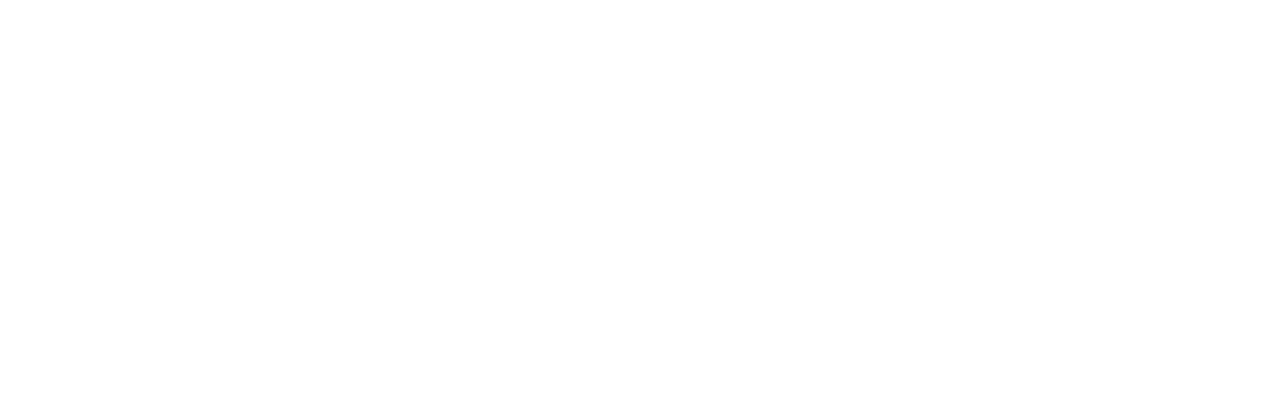
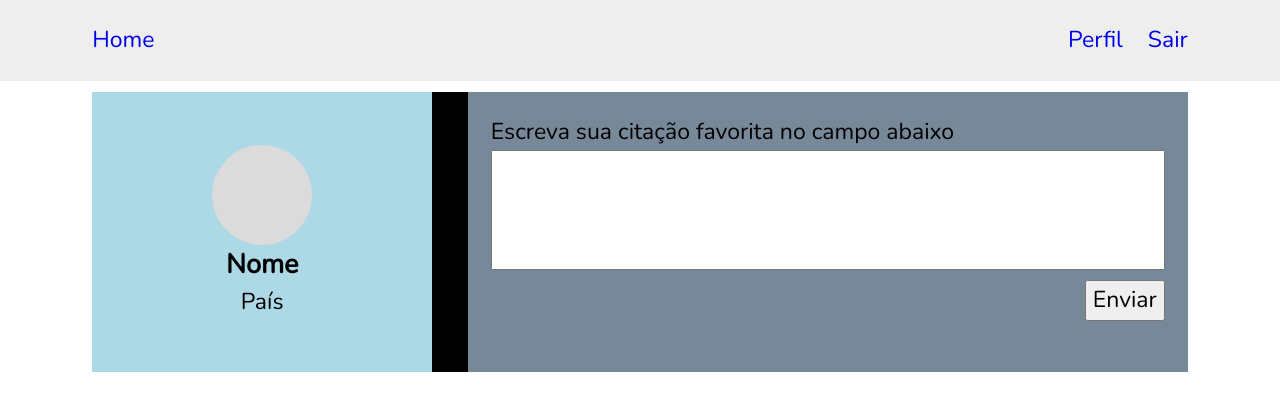
Before and after one commit to m-rcussilva/quotes, a React (Create React App) app: page /home in a window 1280 px wide. Before the commit this address had no page. Shown: the top 410 px of the page. Built offline with nearby package versions, Linux system fonts and the light colour scheme.

Commit message:
criando a Home page

```diff
--- /dev/null
+++ b/src/components/FeedContainer/FeedContainer.css
@@ -0,0 +1,18 @@
+.FeedContainer {
+    background-color: lightslategray;
+    padding: 1em;
+    width: 720px;
+    max-width: 722px;
+}
+
+.FeedContainer-textarea {
+    width: 100%;
+    height: 120px;
+    resize: none;
+    padding: 0.5em 1em;
+}
+
+.FeedContainer-btn {
+    float: right;
+    cursor: pointer;
+}
--- /dev/null
+++ b/src/components/FeedContainer/FeedContainer.js
@@ -0,0 +1,17 @@
+import "./FeedContainer.css";
+
+const FeedContainer = () => {
+    return (
+        <div className="FeedContainer">
+            <div>
+                <p>Escreva sua citação favorita no campo abaixo</p>
+            </div>
+            <textarea className="FeedContainer-textarea"></textarea>
+            <div className="FeedContainer-ctn-btn">
+                <button className="FeedContainer-btn">Enviar</button>
+            </div>
+        </div>
+    );
+};
+
+export default FeedContainer;
--- /dev/null
+++ b/src/components/Nav/Nav.css
@@ -0,0 +1,22 @@
+.Nav {
+    display: flex;
+    align-items: center;
+    justify-content: space-between;
+    padding: 1em 4em;
+    background-color: #eee;
+    position: fixed;
+    width: 100%;
+    top: 0;
+    left: 0;
+    right: 0;
+    z-index: 1;
+}
+
+.Nav-links-container {
+    display: flex;
+    gap: 25px;
+}
+
+.Nav-link {
+    text-decoration: none;
+}
--- /dev/null
+++ b/src/components/Nav/Nav.js
@@ -0,0 +1,23 @@
+import { Link } from "react-router-dom";
+import "./Nav.css";
+
+const Nav = () => {
+    return (
+        <nav className="Nav">
+            <Link to="/home" className="Nav-link">
+                Home
+            </Link>
+
+            <div className="Nav-links-container">
+                <Link to="/profile" className="Nav-link">
+                    Perfil
+                </Link>
+                <Link to="" className="Nav-link">
+                    Sair
+                </Link>
+            </div>
+        </nav>
+    );
+};
+
+export default Nav;
--- /dev/null
+++ b/src/components/Sidebar/Sidebar.css
@@ -0,0 +1,17 @@
+.Sidebar {
+    background-color: lightblue;
+    width: 340px;
+    max-width: 360px;
+    padding: 1em;
+    display: flex;
+    align-items: center;
+    justify-content: center;
+    text-align: center;
+    height: 280px;
+}
+
+.Sidebar-profile-img {
+    width: 100px;
+    height: 100px;
+    border-radius: 50%;
+}
--- /dev/null
+++ b/src/components/Sidebar/Sidebar.js
@@ -0,0 +1,17 @@
+import "./Sidebar.css";
+import ProfilePic from "../../assets/images/profile-pic.png";
+
+const Sidebar = () => {
+    return (
+        <div className="Sidebar">
+            <div className="Sidebar-container">
+                <img src={ProfilePic} alt="" className="Sidebar-profile-img" />
+
+                <h3 className="Sidebar-profile-name">Nome</h3>
+                <p className="Sidebar-profile-country">País</p>
+            </div>
+        </div>
+    );
+};
+
+export default Sidebar;
--- a/src/components/SignInForm/SignInForm.js
+++ b/src/components/SignInForm/SignInForm.js
@@ -20,7 +20,7 @@
 
                 <button
                     className="SignInForm-close-modal"
-                    onClick={toggleModal}
+                    onClick={() => toggleModal(false)}
                 >
                     X
                 </button>
--- a/src/pages/Home/Home.css
+++ b/src/pages/Home/Home.css
@@ -0,0 +1,12 @@
+.Home {
+    background-color: black;
+    width: 100%;
+    height: 100%;
+}
+
+.Home-container {
+    display: flex;
+    margin: 4em 0;
+    justify-content: space-between;
+    gap: 15px;
+}
--- a/src/pages/Home/Home.js
+++ b/src/pages/Home/Home.js
@@ -0,0 +1,18 @@
+import FeedContainer from "../../components/FeedContainer/FeedContainer";
+import Nav from "../../components/Nav/Nav";
+import Sidebar from "../../components/Sidebar/Sidebar";
+import "./Home.css";
+
+const Home = () => {
+    return (
+        <div className="Home">
+            <Nav />
+            <div className="Home-container">
+                <Sidebar />
+                <FeedContainer />
+            </div>
+        </div>
+    );
+};
+
+export default Home;
--- a/src/pages/Welcome/Welcome.js
+++ b/src/pages/Welcome/Welcome.js
@@ -5,10 +5,6 @@
 
 const Welcome = () => {
     const [modal, setModal] = useState(false);
-
-    const toggleModal = () => {
-        setModal(!modal);
-    };
 
     return (
         <>
@@ -20,7 +16,10 @@
                     </h2>
 
                     <div className="Welcome-container-btn">
-                        <button className="Welcome-btn" onClick={toggleModal}>
+                        <button
+                            className="Welcome-btn"
+                            onClick={() => setModal(true)}
+                        >
                             Sign In
                         </button>
                     </div>
@@ -34,7 +33,7 @@
                     />
                 </div>
 
-                {modal && <SignInForm toggleModal={toggleModal} />}
+                {modal && <SignInForm toggleModal={setModal} />}
             </div>
         </>
     );
--- a/src/routes/Router.js
+++ b/src/routes/Router.js
@@ -1,4 +1,5 @@
 import { BrowserRouter, Routes, Route } from "react-router-dom";
+import Home from "../pages/Home/Home";
 import Welcome from "../pages/Welcome/Welcome";
 
 const Router = () => {
@@ -6,6 +7,7 @@
         <BrowserRouter>
             <Routes>
                 <Route path="/" element={<Welcome />} />
+                <Route path="/home" element={<Home />} />
             </Routes>
         </BrowserRouter>
     );
```
Also changed, not shown: src/assets/images/profile-pic.png (added).
